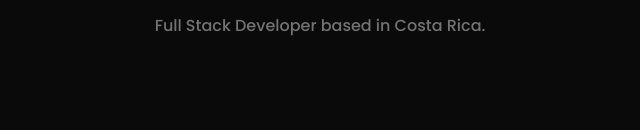
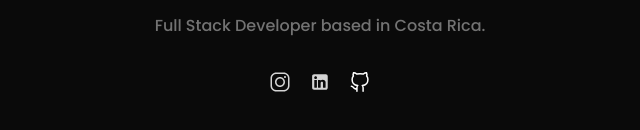
Before and after one commit to lmontero18/Personal-Portfolio, a Next.js app: page / in a window 1280 px wide. Shown: the part 322-452 px from the top of the page, without its empty margins (320-960 px from the left). Built offline with nearby package versions, Linux system fonts and the light colour scheme.

Commit message:
hero start

```diff
--- a/src/components/AnimatedHighligt.tsx
+++ /dev/null
@@ -1,29 +0,0 @@
-"use client";
-import { motion } from "motion/react";
-import React from "react";
-
-interface AnimatedHighlightProps {
-  children: React.ReactNode;
-}
-
-export const AnimatedHighlight = ({ children }: AnimatedHighlightProps) => {
-  return (
-    <span className="relative inline-block">
-      {children}
-      <svg
-        viewBox="0 0 380 73"
-        fill="none"
-        className="absolute -left-4 -right-4 -top-2 bottom-0 translate-y-1 pointer-events-none"
-      >
-        <motion.path
-          initial={{ pathLength: 0 }}
-          whileInView={{ pathLength: 1 }}
-          transition={{ duration: 1.25, ease: "easeInOut" }}
-          d="M142.293 1C106.854 16.8908 6.08202 7.17705 1.23654 43.3756C-2.10604 68.3466 29.5633 73.2652 122.688 71.7518C215.814 70.2384 316.298 70.689 275.761 38.0785C230.14 1.37835 97.0503 24.4575 52.9384 1"
-          stroke="#FFF"
-          strokeWidth="3"
-        />
-      </svg>
-    </span>
-  );
-};
--- /dev/null
+++ b/src/components/icons/Github.tsx
@@ -0,0 +1,36 @@
+"use client";
+import { motion } from "framer-motion";
+
+export const GithubIcon = () => {
+  return (
+    <motion.svg
+      viewBox="0 0 192 192"
+      xmlns="http://www.w3.org/2000/svg"
+      fill="none"
+      className="w-6 h-6 cursor-pointer"
+      whileHover={{
+        rotate: 10,
+        scale: 1.2,
+        transition: {
+          type: "spring",
+          stiffness: 300,
+          damping: 10,
+        },
+      }}
+    >
+      <path
+        stroke="#ffffff"
+        strokeLinecap="round"
+        strokeLinejoin="round"
+        strokeWidth="12"
+        d="M120.755 170c.03-4.669.059-20.874.059-27.29 0-9.272-3.167-15.339-6.719-18.41
+        22.051-2.464 45.201-10.863 45.201-49.067 0-10.855-3.824-19.735-10.175-26.683
+        1.017-2.516 4.413-12.63-.987-26.32 0 0-8.296-2.672-27.202 10.204-7.912-2.213-16.371-3.308-24.784-3.352
+        -8.414.044-16.872 1.14-24.785 3.352C52.457 19.558 44.162 22.23 44.162 22.23c-5.4 13.69-2.004 23.804-.987 26.32
+        C36.824 55.498 33 64.378 33 75.233c0 38.204 23.149 46.603 45.2 49.067-3.551 3.071-6.719 9.138-6.719 18.41
+        0 6.416.03 22.621.059 27.29M27 130c9.939.703 15.67 9.735 15.67 9.735
+        8.834 15.199 23.178 10.803 28.815 8.265"
+      />
+    </motion.svg>
+  );
+};
--- /dev/null
+++ b/src/components/icons/Instagram.tsx
@@ -0,0 +1,24 @@
+"use client";
+import { motion } from "framer-motion";
+
+export const InstagramIcon = () => {
+  return (
+    <motion.svg
+      xmlns="http://www.w3.org/2000/svg"
+      viewBox="0 0 48 48"
+      className="w-6 h-6 text-neutral-300 cursor-pointer"
+      fill="currentColor"
+      whileHover={{
+        rotate: 10,
+        scale: 1.2,
+        transition: {
+          type: "spring",
+          stiffness: 300,
+          damping: 10,
+        },
+      }}
+    >
+      <path d="M 16.5 5 C 10.16639 5 5 10.16639 5 16.5 L 5 31.5 C 5 37.832757 10.166209 43 16.5 43 L 31.5 43 C 37.832938 43 43 37.832938 43 31.5 L 43 16.5 C 43 10.166209 37.832757 5 31.5 5 L 16.5 5 z M 16.5 8 L 31.5 8 C 36.211243 8 40 11.787791 40 16.5 L 40 31.5 C 40 36.211062 36.211062 40 31.5 40 L 16.5 40 C 11.787791 40 8 36.211243 8 31.5 L 8 16.5 C 8 11.78761 11.78761 8 16.5 8 z M 34 12 C 32.895 12 32 12.895 32 14 C 32 15.105 32.895 16 34 16 C 35.105 16 36 15.105 36 14 C 36 12.895 35.105 12 34 12 z M 24 14 C 18.495178 14 14 18.495178 14 24 C 14 29.504822 18.495178 34 24 34 C 29.504822 34 34 29.504822 34 24 C 34 18.495178 29.504822 14 24 14 z M 24 17 C 27.883178 17 31 20.116822 31 24 C 31 27.883178 27.883178 31 24 31 C 20.116822 31 17 27.883178 17 24 C 17 20.116822 20.116822 17 24 17 z" />
+    </motion.svg>
+  );
+};
--- /dev/null
+++ b/src/components/icons/LinkedIn.tsx
@@ -0,0 +1,24 @@
+"use client";
+import { motion } from "framer-motion";
+
+export const LinkedInIcon = () => {
+  return (
+    <motion.svg
+      xmlns="http://www.w3.org/2000/svg"
+      viewBox="-5.5 0 32 32"
+      className="w-6 h-6 text-neutral-300 cursor-pointer"
+      fill="currentColor"
+      whileHover={{
+        rotate: 10,
+        scale: 1.2,
+        transition: {
+          type: "spring",
+          stiffness: 300,
+          damping: 10,
+        },
+      }}
+    >
+      <path d="M0 8.219v15.563c0 1.469 1.156 2.625 2.625 2.625h15.563c0.719 0 1.406-0.344 1.844-0.781 0.469-0.469 0.781-1.063 0.781-1.844v-15.563c0-1.469-1.156-2.625-2.625-2.625h-15.563c-0.781 0-1.375 0.313-1.844 0.781-0.438 0.438-0.781 1.125-0.781 1.844zM2.813 10.281c0-1 0.813-1.875 1.813-1.875 1.031 0 1.875 0.875 1.875 1.875 0 1.031-0.844 1.844-1.875 1.844-1 0-1.813-0.813-1.813-1.844zM7.844 23.125v-9.531c0-0.219 0.219-0.406 0.375-0.406h2.656c0.375 0 0.375 0.438 0.375 0.719 0.75-0.75 1.719-0.938 2.719-0.938 2.438 0 4 1.156 4 3.719v6.438c0 0.219-0.188 0.406-0.375 0.406h-2.75c-0.219 0-0.375-0.219-0.375-0.406v-5.813c0-0.969-0.281-1.5-1.375-1.5-1.375 0-1.719 0.906-1.719 2.125v5.188c0 0.219-0.219 0.406-0.438 0.406h-2.719c-0.156 0-0.375-0.219-0.375-0.406zM2.875 23.125v-9.531c0-0.219 0.219-0.406 0.375-0.406h2.719c0.25 0 0.406 0.156 0.406 0.406v9.531c0 0.219-0.188 0.406-0.406 0.406h-2.719c-0.188 0-0.375-0.219-0.375-0.406z" />
+    </motion.svg>
+  );
+};
--- /dev/null
+++ b/src/components/icons/index.ts
@@ -0,0 +1,3 @@
+export * from "./Instagram";
+export * from "./LinkedIn";
+export * from "./Github";
--- a/src/sections/hero/Hero.tsx
+++ b/src/sections/hero/Hero.tsx
@@ -1,7 +1,7 @@
 "use client";
 import Image from "next/image";
 import { motion } from "motion/react";
-
+import { InstagramIcon, LinkedInIcon, GithubIcon } from "@/components/icons";
 export default function Hero() {
   return (
     <section className="flex flex-col items-center justify-start px-6 py-16">
@@ -25,13 +25,52 @@ export default function Hero() {
         </motion.div>
       </motion.div>
 
-      <div className="max-w-xl px-4 md:px-0 flex flex-col items-center text-center gap-4 mt-6">
-        <h1 className="text-3xl md:text-4xl font-semibold text-neutral-100">
+      {/* Texto */}
+      <div className="flex flex-col items-center text-center gap-4 mt-6">
+        <motion.h1
+          initial={{ opacity: 0, y: 20 }}
+          animate={{ opacity: 1, y: 0 }}
+          transition={{ duration: 0.6, delay: 0.2 }}
+          className="text-3xl md:text-4xl font-semibold text-neutral-100"
+        >
           Hello! I’m Luis Montero.
-        </h1>
-        <p className="text-base text-neutral-500 font-medium">
+        </motion.h1>
+
+        <motion.p
+          initial={{ opacity: 0, y: 20 }}
+          animate={{ opacity: 1, y: 0 }}
+          transition={{ duration: 0.6, delay: 0.4 }}
+          className="text-base text-neutral-500 font-medium"
+        >
           Full Stack Developer based in Costa Rica.
-        </p>
+        </motion.p>
+      </div>
+
+      <div className="mt-8 flex flex-row items-center justify-center gap-x-4">
+        <a
+          href="https://www.instagram.com/l_monterom"
+          target="_blank"
+          rel="noopener noreferrer"
+          className="group"
+        >
+          <InstagramIcon />
+        </a>
+        <a
+          href="https://www.linkedin.com/in/luis-montero"
+          target="_blank"
+          rel="noopener noreferrer"
+          className="group"
+        >
+          <LinkedInIcon />
+        </a>
+        <a
+          href="https://github.com/lmontero18"
+          target="_blank"
+          rel="noopener noreferrer"
+          className="group"
+        >
+          <GithubIcon />
+        </a>
       </div>
     </section>
   );
```
Also changed, not shown: 1 other file (tests, documents, lock files or other folders).
